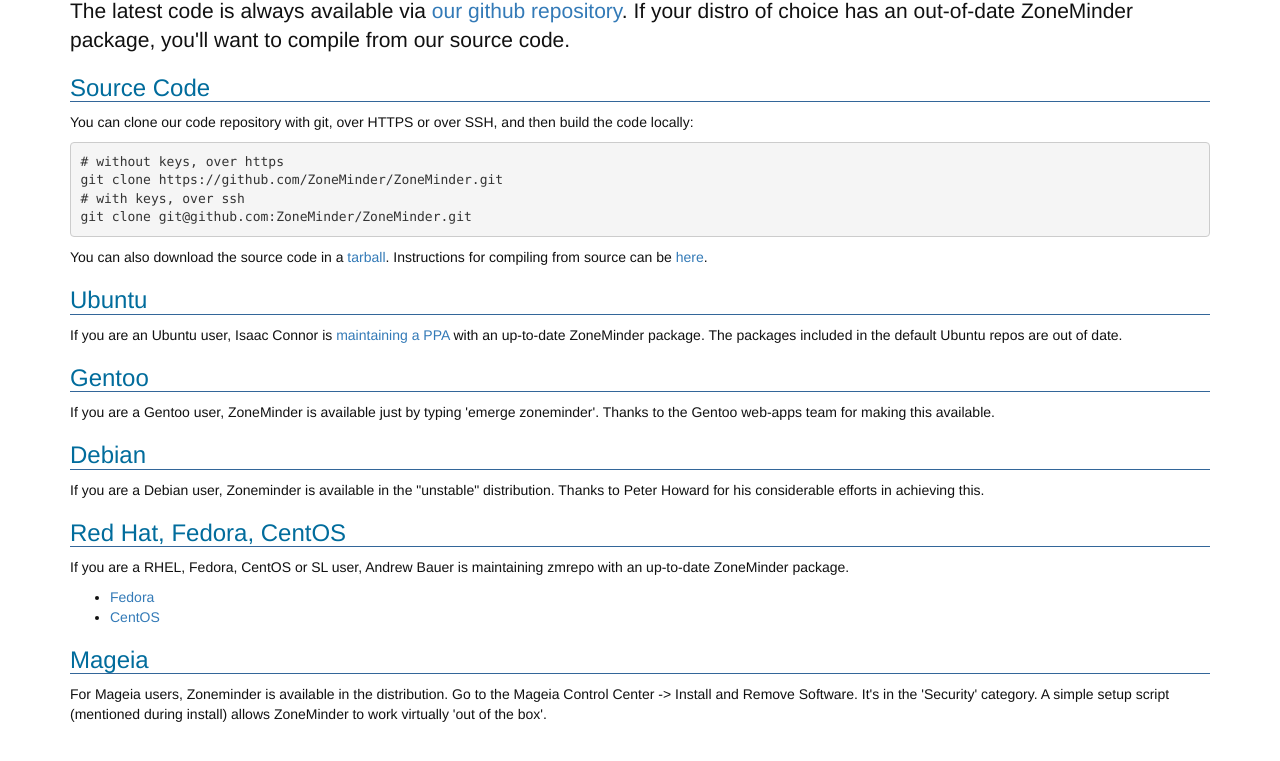
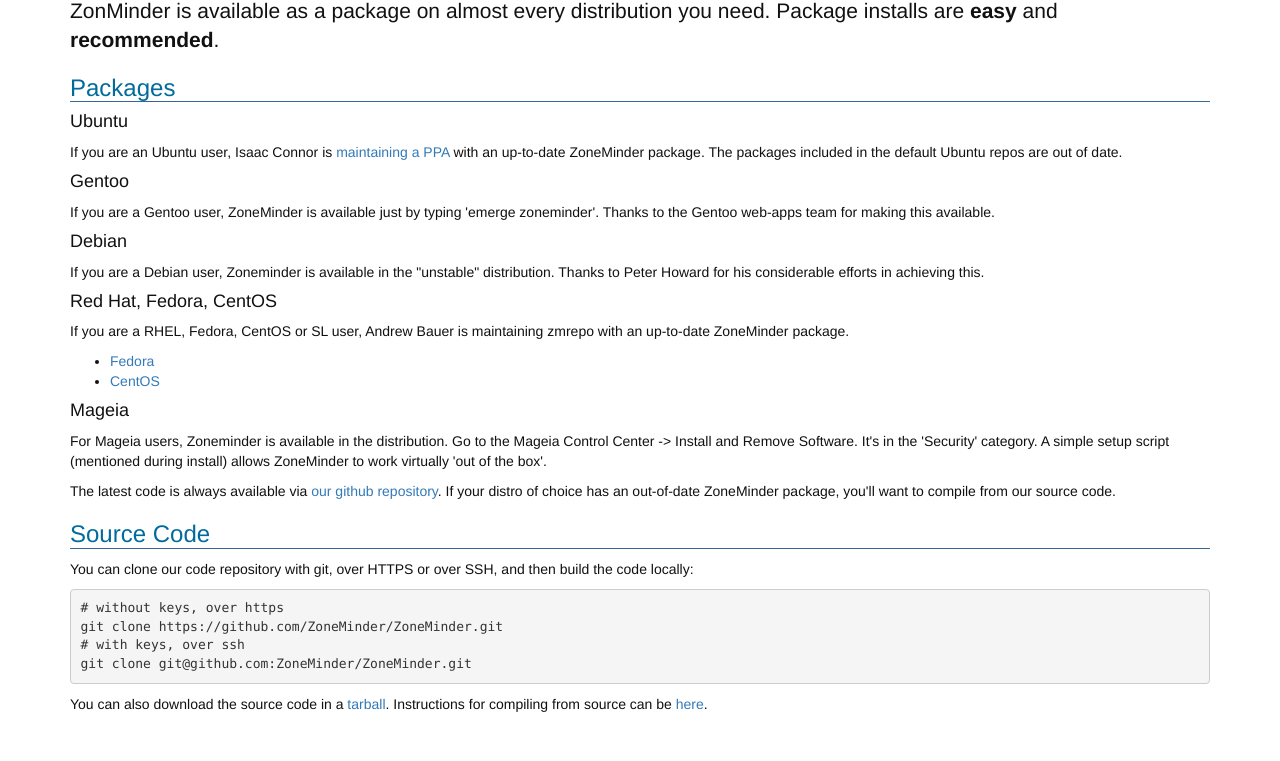
Before and after one commit to ZoneMinder/zoneminder.github.io, a Jekyll site: the page built from downloads.html, in a window 1280 px wide, cut to the strip 109-870 px from the top of the page. Built offline with Jekyll 4.4.1, drawn with Linux system fonts in a browser that asks for light colours; nearby versions of some CDN libraries; comment, search, counter and statistics services are not loaded; part of the change alters nothing that is shown.

Commit message:
moved package links to top, source below

```diff
--- a/downloads.html
+++ b/downloads.html
@@ -5,10 +5,43 @@ permalink: /downloads/
 ---
 
 <p class="lead">
-The latest code is always available via <a href="https://github.com/ZoneMinder/ZoneMinder/" target="_blank">our github repository</a>.  If your distro of choice has an out-of-date ZoneMinder package, you'll want to compile from our source code.
+ZonMinder is available as a package on almost every distribution you need. Package installs are <strong>easy</strong> and <strong>recommended</strong>.
+
 </p>
 
+<h3>Packages</h3>
 <div class="downloads">
+	<div class="download">
+		<h4>Ubuntu</h4>
+		<p> If you are an Ubuntu user, Isaac Connor is <a href="https://launchpad.net/~iconnor/+archive/zoneminder" target="_blank">maintaining a PPA</a> with an up-to-date ZoneMinder package.  The packages included in the default Ubuntu repos are out of date.</p>
+	</div> <!-- end download -->
+
+	<div class="download">
+		<h4>Gentoo</h4>
+		<p>If you are a Gentoo user, ZoneMinder is available just by typing 'emerge zoneminder'. Thanks to the Gentoo web-apps team for making this available.</p>
+	</div> <!-- end download -->
+
+
+	<div class="download">
+		<h4>Debian</h4>
+		<p>If you are a Debian user, Zoneminder is available in the "unstable" distribution. Thanks to Peter Howard for his considerable efforts in achieving this.</p>
+	</div> <!-- end download -->
+
+	<div class="download">
+		<h4>Red Hat, Fedora, CentOS</h4>
+		<p>If you are a RHEL, Fedora, CentOS or SL user, Andrew Bauer is maintaining zmrepo with an up-to-date ZoneMinder package.</p>
+		<ul>
+		<li><a href="http://www.zoneminder.com/wiki/index.php/Fedora#Zmrepo_-_A_ZoneMinder_repository_for_RPM_based_distros">Fedora</a></li>
+		<li><a href="http://www.zoneminder.com/wiki/index.php/CentOS#Zmrepo_-_A_ZoneMinder_repository_for_RPM_based_distros">CentOS</a></li>
+		</ul>
+	</div> <!-- end download -->
+
+	<div class="download">
+		<h4>Mageia</h4>
+		<p>For Mageia users, Zoneminder is available in the distribution. Go to the Mageia Control Center -> Install and Remove Software. It's in the 'Security' category. A simple setup script (mentioned during install) allows ZoneMinder to work virtually 'out of the box'.</p>
+	</div> <!-- end download -->
+
+The latest code is always available via <a href="https://github.com/ZoneMinder/ZoneMinder/" target="_blank">our github repository</a>.  If your distro of choice has an out-of-date ZoneMinder package, you'll want to compile from our source code.
 	<div class="download">
 		<h3>Source Code</h3>
 
@@ -24,34 +57,5 @@ git clone git@github.com:ZoneMinder/ZoneMinder.git
 		<p>You can also download the source code in a <a href="https://github.com/ZoneMinder/ZoneMinder/archive/v1.27.0.tar.gz">tarball</a>.  Instructions for compiling from source can be <a href="https://github.com/ZoneMinder/ZoneMinder/#packages" target="_blank">here</a>.</p>
 	</div> <!-- end download -->
 
-	<div class="download">
-		<h3>Ubuntu</h3>
-		<p> If you are an Ubuntu user, Isaac Connor is <a href="https://launchpad.net/~iconnor/+archive/zoneminder" target="_blank">maintaining a PPA</a> with an up-to-date ZoneMinder package.  The packages included in the default Ubuntu repos are out of date.</p>
-	</div> <!-- end download -->
-
-	<div class="download">
-		<h3>Gentoo</h3>
-		<p>If you are a Gentoo user, ZoneMinder is available just by typing 'emerge zoneminder'. Thanks to the Gentoo web-apps team for making this available.</p>
-	</div> <!-- end download -->
-
-
-	<div class="download">
-		<h3>Debian</h3>
-		<p>If you are a Debian user, Zoneminder is available in the "unstable" distribution. Thanks to Peter Howard for his considerable efforts in achieving this.</p>
-	</div> <!-- end download -->
-
-	<div class="download">
-		<h3>Red Hat, Fedora, CentOS</h3>
-		<p>If you are a RHEL, Fedora, CentOS or SL user, Andrew Bauer is maintaining zmrepo with an up-to-date ZoneMinder package.</p>
-		<ul>
-		<li><a href="http://www.zoneminder.com/wiki/index.php/Fedora#Zmrepo_-_A_ZoneMinder_repository_for_RPM_based_distros">Fedora</a></li>
-		<li><a href="http://www.zoneminder.com/wiki/index.php/CentOS#Zmrepo_-_A_ZoneMinder_repository_for_RPM_based_distros">CentOS</a></li>
-		</ul>
-	</div> <!-- end download -->
-
-	<div class="download">
-		<h3>Mageia</h3>
-		<p>For Mageia users, Zoneminder is available in the distribution. Go to the Mageia Control Center -> Install and Remove Software. It's in the 'Security' category. A simple setup script (mentioned during install) allows ZoneMinder to work virtually 'out of the box'.</p>
-	</div> <!-- end download -->
 
 </div>
```
